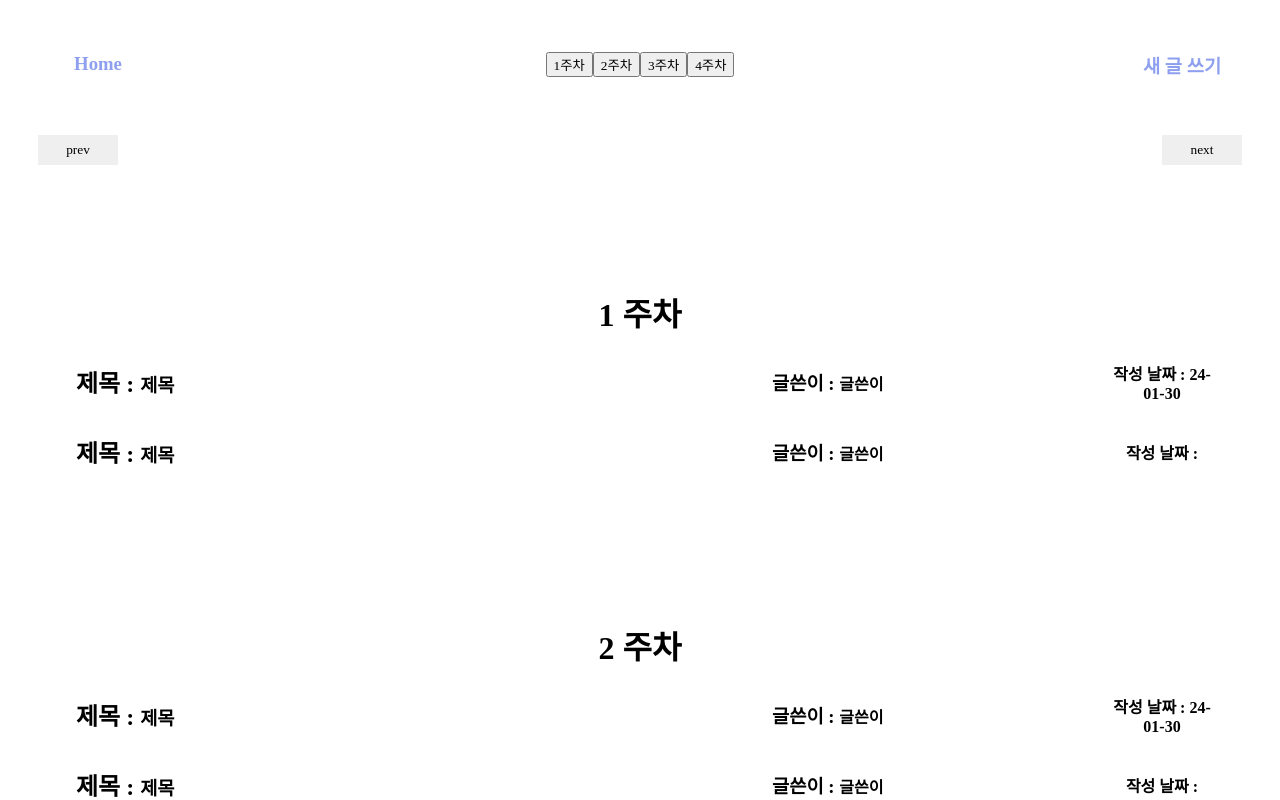
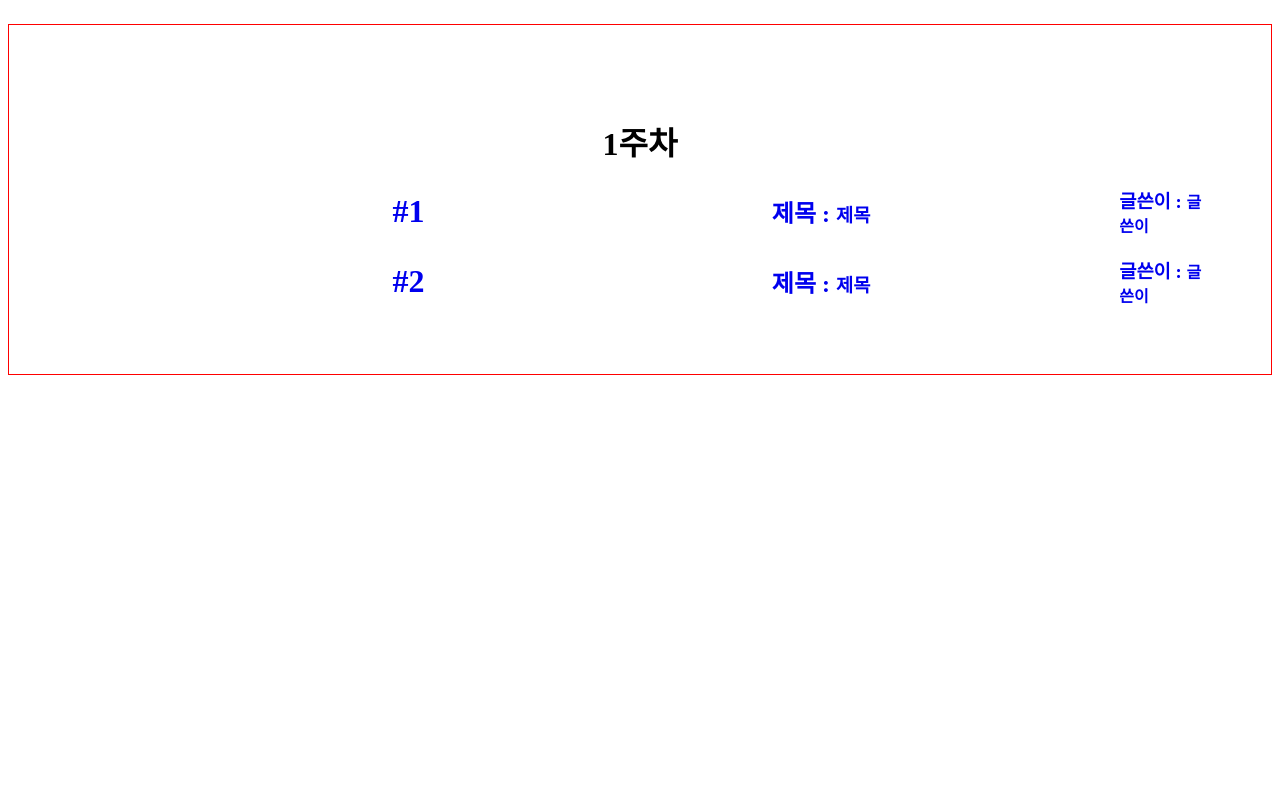
Before and after one commit to LikeLionHGU/front-recaps, a React (Create React App) app: page /list in a window 1280 px wide. Shown: the top 800 px of the page. Built offline with nearby package versions, Linux system fonts and the light colour scheme; a web font is replaced by a local one.

Commit message:
edit: 오타수정

```diff
--- a/src/component/List.js
+++ b/src/component/List.js
@@ -1,108 +1,41 @@
 // 예지
 import PropTypes from "prop-types";
 import { Link } from "react-router-dom";
-import React, { useEffect, useState } from "react";
-import Modal from "react-modal";
+import React from "react";
 import "../css/list.css";
 
 //read, delete
-function Navbar({ week }) {
+function List({ _id, title, owner_name }) {
+  const num = 1;
+
+  _id = 1;
+  title = "제목";
+  owner_name = "글쓴이";
   return (
-    <div className="nav">
-      <button>1주차</button>
-      <button>2주차</button>
-      <button>3주차</button>
-      <button>4주차</button>
+    <div className="list">
+      <div className="num">
+        {/* <span className="rect1">
+          <h1>1</h1>
+        </span>
+        <span className="rect1">
+          <h1>2</h1>
+        </span>
+        <span className="rect1">
+          <h1>3</h1>
+        </span>
+        <span className="rect1">
+          <h1>4</h1>
+        </span> */}
       </div>
-  );
-}
-
-function Header() {
-  return (
-    <div className="header">
-      <Link to={`/`}>
-        <div className="home">
-          <h3>Home</h3>
-        </div>
-      </Link>
-
-      <Navbar></Navbar>
-
-      <div className="write">
-        <Link to={`/Write`}>
-          <h3>새 글 쓰기</h3>
-        </Link>
-      </div>
-    </div>
-  );
-}
-
-function Month() {
-  const [month, setMonth] = useState(1);
-
-  const decreaseMonth = () => {
-    if (month > 1) {
-      setMonth((prevMonth) => prevMonth - 1);
-    } else {
-      setMonth(12);
-    }
-  };
-
-  const increaseMonth = () => {
-    if (month < 12) {
-      setMonth((prevMonth) => prevMonth + 1);
-    } else {
-      setMonth(1);
-    }
-  };
-
-  return (
-    <div className="month">
-      <button onClick={decreaseMonth}>prev</button>
-      <h1>{month} 월</h1>
-      <button onClick={increaseMonth}>next</button>
-    </div>
-  );
-}
-
-function Detail({ id }) {
-  const [recaps, setRecaps] = useState([]);
-
-  function getRecap() {
-    fetch("https://ll-api.jungsub.com/recap/list")
-      .then((response) => response.json())
-      .then((data) => setRecaps(data));
-  }
-  console.log(recaps);
-
-  useEffect(() => {
-    getRecap();
-  }, []);
-
-  return (
-    <div>
-      {recaps.map((recaps) => (
-        <Block key={recaps.id} id={recaps._id} title={recaps.title} />
-      ))}
-    </div>
-  );
-}
-
-function Content({ num, id, title, owner_name, date }) {
-  const [modalIsOpen, setModalIsOpen] = useState(false);
-
-  return (
-    // <Link to={`/list/${id}`}>
-    <div>
-      <div className="rect3" onClick={() => setModalIsOpen(true)}>
-        {/* 모달 */}
-
-        {/* <button >Modal Open</button> */}
-
+      <div className="week">
+        <div className="rect2">
+          <h1>1주차</h1>
+          <Link to={`/list/${_id}`}>
+            <div className="rect3">
               <div className="content">
-          {/* <span className="number">
-            <h1># {num}</h1>
-          </span> */}
+                <span className="number">
+                  <h1>#{num}</h1>
+                </span>
                 <span className="title">
                   <h2>제목 : </h2>
                   <h3>{title}</h3>
@@ -111,80 +44,28 @@ function Content({ num, id, title, owner_name, date }) {
                   <h3>글쓴이 : </h3>
                   <h4>{owner_name}</h4>
                 </span>
-          <span>
-            <h4>작성 날짜 : </h4>
-            <h4>{date}</h4>
+              </div>
+            </div>
+          </Link>
+
+          <Link to={`/list/${_id}`}>
+            <div className="rect3">
+              <div className="content">
+                <span className="number">
+                  <h1>#{num + 1}</h1>
+                </span>
+                <span className="title">
+                  <h2>제목 : </h2>
+                  <h3>{title}</h3>
+                </span>
+                <span className="writer">
+                  <h3>글쓴이 : </h3>
+                  <h4>{owner_name}</h4>
                 </span>
               </div>
             </div>
-      <div className="modal">
-        <Modal
-          isOpen={modalIsOpen}
-          onRequestClose={() => setModalIsOpen(false)}
-          id={id}
-        >
-          <Detail></Detail>
-          <h1>제목</h1>
-          <h4>글쓴이</h4>
-          <p>내용</p>
-          <button onClick={() => setModalIsOpen(false)}>닫기</button>
-        </Modal>
+          </Link>
         </div>
-    </div>
-    // </Link>
-  );
-}
-
-function WeekList({ id, week, title, owner_name, date }) {
-  const [num, setNum] = useState(1);
-
-  const increaseNum = () => {
-    setNum((prevNum) => prevNum + 1);
-  };
-
-  return (
-    <div className="rect2">
-      <h1>{week} 주차</h1>
-      {increaseNum}
-      <Content
-        num={num}
-        // id={id}
-        title={title}
-        owner_name={owner_name}
-        date={date}
-      ></Content>
-      <Content
-        num={num}
-        // id={id}
-        title={title}
-        owner_name={owner_name}
-      ></Content>
-    </div>
-  );
-}
-
-function Block({ id, week, title, owner_name, date }) {
-  title = "제목";
-  owner_name = "글쓴이";
-  date = "24-01-30";
-
-  return (
-    <div className="list">
-      <WeekList week={week} title={title} owner_name={owner_name} date={date} />
-    </div>
-  );
-}
-
-function List() {
-  return (
-    <div className="list">
-      <div className="num">
-        <Header></Header>
-        <Month></Month>
-        <Block week="1"></Block>
-        <Block week="2"></Block>
-        <Block week="3"></Block>
-        <Block week="4"></Block>
       </div>
     </div>
   );
```
Lines whose indentation alone changed are shown as unchanged.
